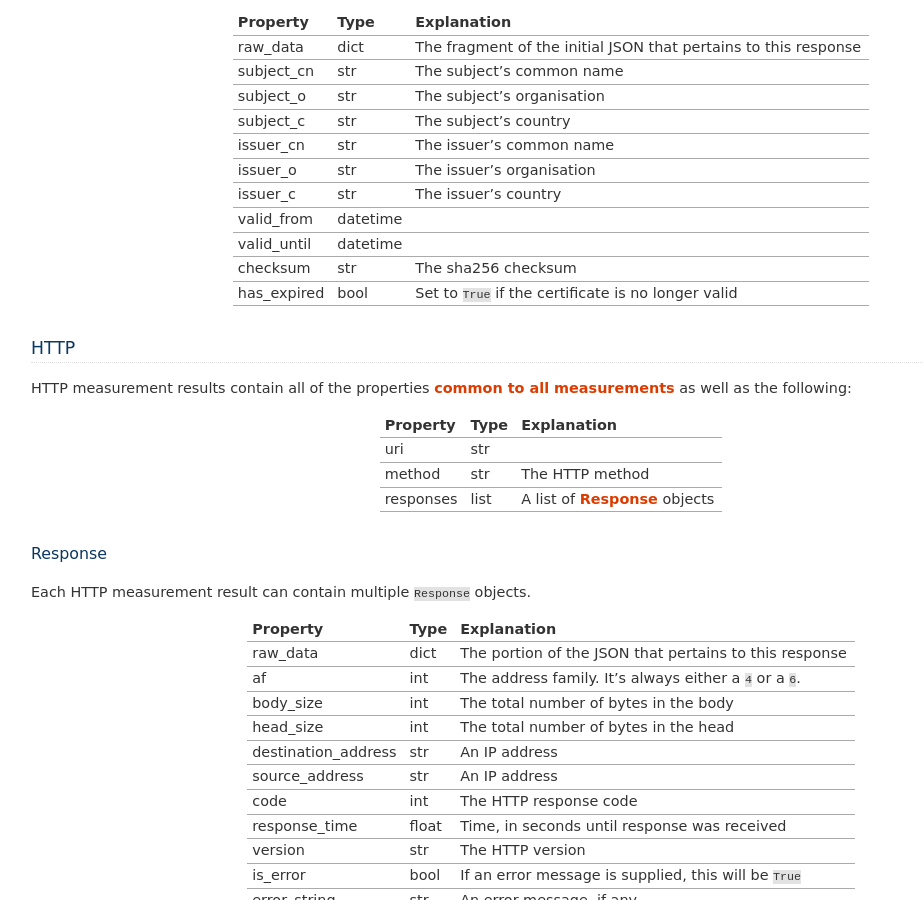
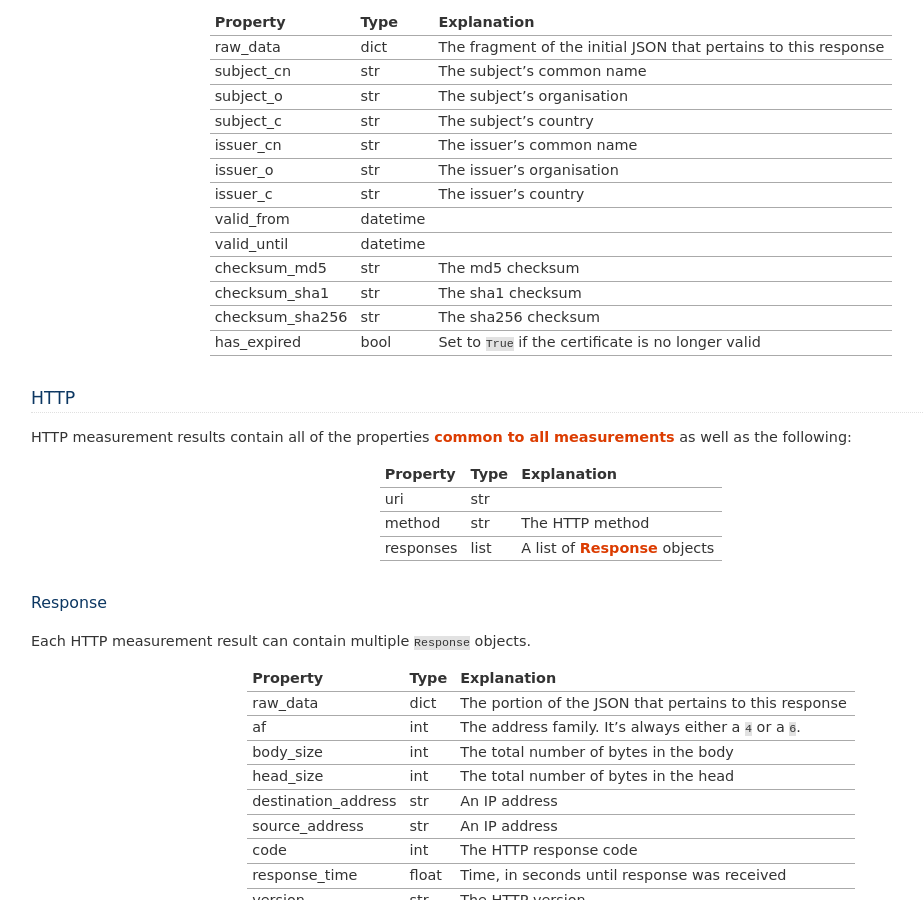
Before and after one commit to RIPE-NCC/ripe-atlas-sagan, a Sphinx documentation site: the page built from docs/types.rst, in a window 1280 px wide and 900 px high, scrolled down 5959 px. Shown: the whole window, without its empty margins (89-1012 px from the left). Built offline with Sphinx 7.4.7, drawn with Linux system fonts in a browser that asks for light colours.

Commit message:
Added checksum addons

```diff
--- a/docs/types.rst
+++ b/docs/types.rst
@@ -407,7 +407,9 @@ issuer_o               str       The issuer's organisation
 issuer_c               str       The issuer's country
 valid_from             datetime
 valid_until            datetime
-checksum               str       The sha256 checksum
+checksum_md5           str       The md5 checksum
+checksum_sha1          str       The sha1 checksum
+checksum_sha256        str       The sha256 checksum
 has_expired            bool      Set to ``True`` if the certificate is no longer valid
 =====================  ========  ===================================================================================
 
```
